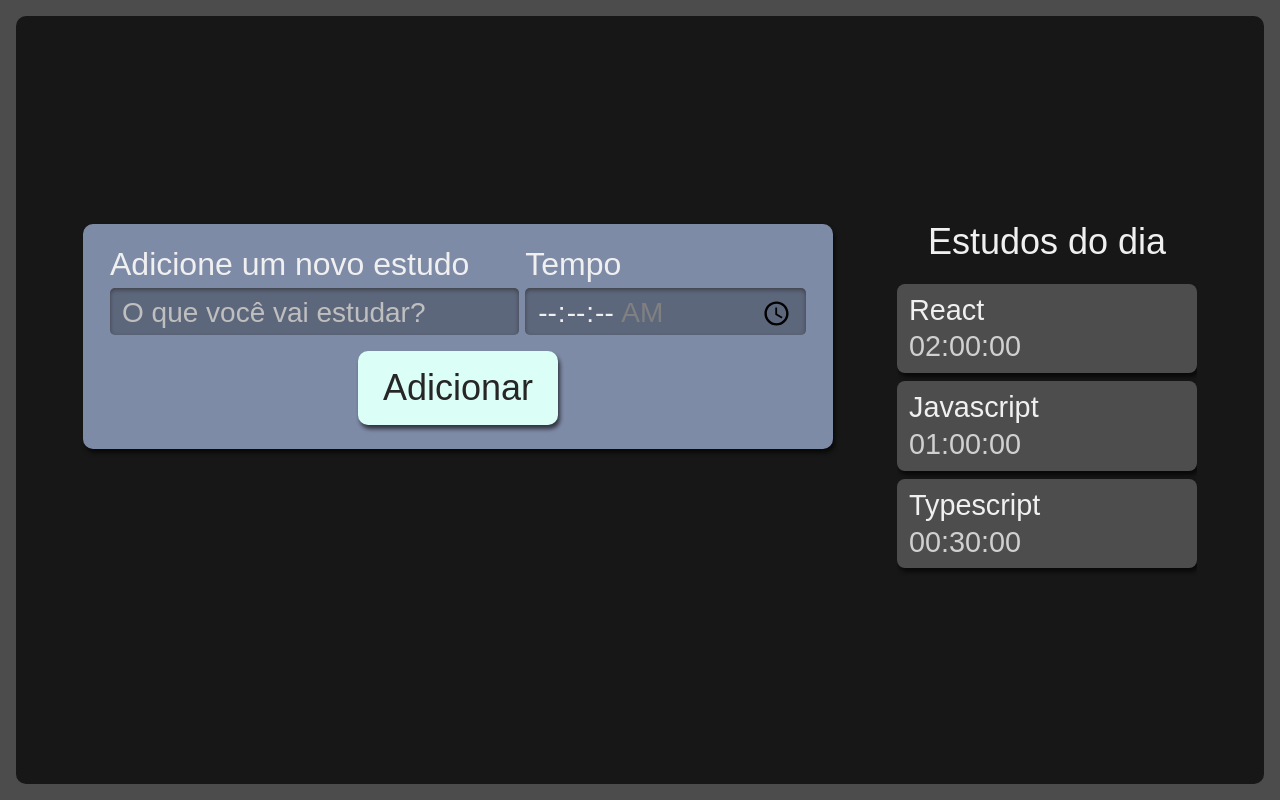
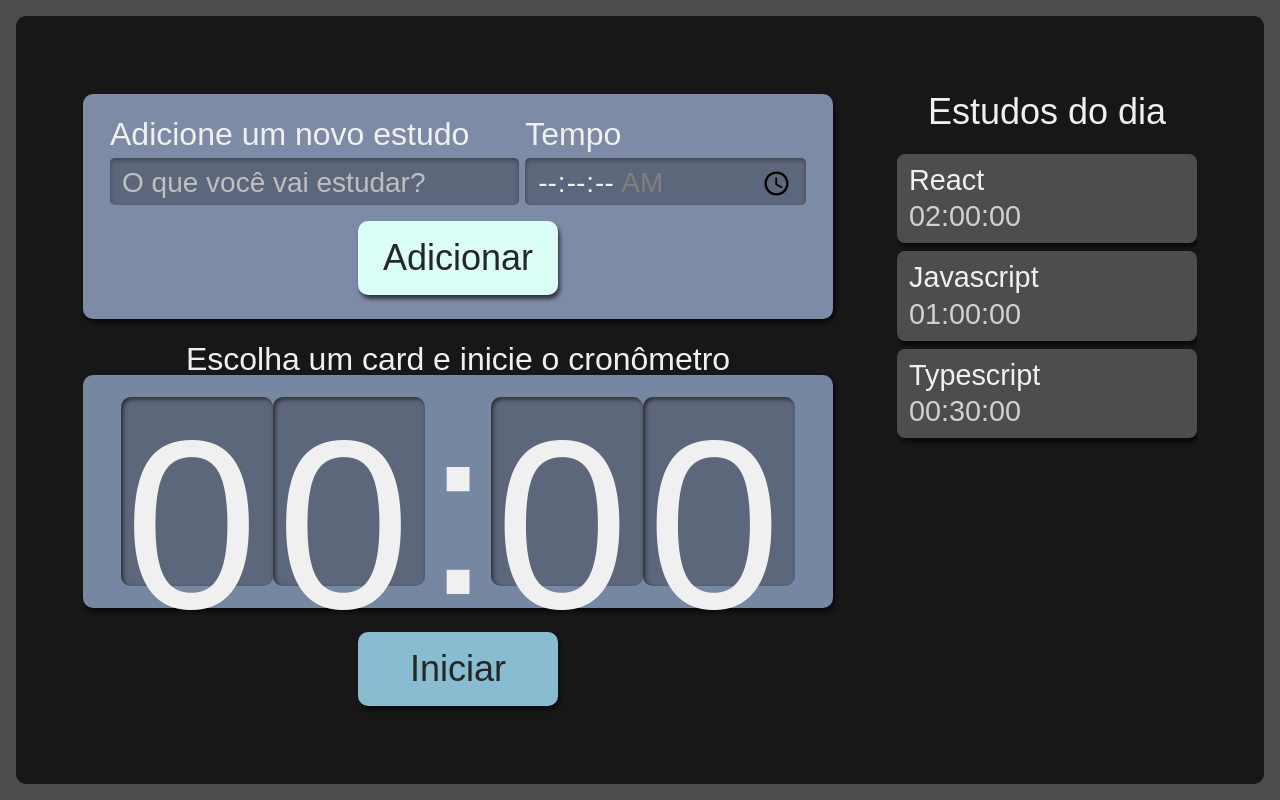
Before and after one commit to Nathalai/studies-oclock, a React (Create React App) app: page / in a window 1280 px wide. Built offline with nearby package versions, Linux system fonts and the light colour scheme.

Commit message:
adds props

```diff
--- a/src/components/Button/index.tsx
+++ b/src/components/Button/index.tsx
@@ -1,11 +1,11 @@
 import React from "react";
 import style from './Botao.module.scss';
 
-class Botao extends React.Component {
+class Botao extends React.Component <{ children: any }> {
     render() {
         return (
             <button className={style.botao}>
-                Adicionar
+                {this.props.children}
             </button>
         )
     }
--- /dev/null
+++ b/src/components/Cronometro/Cronometro.module.scss
@@ -0,0 +1,59 @@
+.cronometro {
+    display: flex;
+    flex-direction: column;
+    align-items: center;
+    grid-area: cronometro;
+
+    .relogioWrapper {
+      align-items: center;
+      background-color: #7687A1;
+      border-radius: 10px;
+      box-shadow: 2px 4px 4px #0000009F;
+      box-sizing: border-box;
+      display: flex;
+      font-size: 5rem;
+      justify-content: center;
+      margin-bottom: 24px;
+      padding: 16px 12px;
+      width: 100%;
+    }
+
+    .titulo {
+      font-size: 2rem;
+    }
+
+    button {
+      background-color: #88bcd1;
+      border-radius: 10px;
+      box-shadow: 2px 4px 4px #0000009F;
+      color: #272626;
+      cursor: pointer;
+      font-size: 1.25rem;
+      padding: 16px;
+      width: 150px;
+
+      &:active {
+        background-color: #7CA6B7;
+        box-shadow: 2px 2px 4px #0000009F inset;
+        cursor: auto;
+      }
+    }
+
+    @media screen and (min-width:1280px) {
+
+      .relogioWrapper{
+        font-size: 15rem;
+      }
+
+      p {
+        font-size: 2rem;
+      }
+
+      button {
+        grid-column-start: span 2;
+        justify-self: center;
+        width: 200px;
+        font-size: 2.25rem;
+      }
+    }
+  }
--- /dev/null
+++ b/src/components/Cronometro/Relogio/Relogio.module.scss
@@ -0,0 +1,21 @@
+.relogioNumero {
+    background-color: #5D677C;
+    box-shadow: 2px 2px 4px #2B2B2B inset;
+    height: 3.6rem;
+    width: 3rem;
+    padding: 8px 4px;
+    border-radius: 10px;
+
+    @media screen and (min-width:1280px) {
+      height: 10.8rem;
+      width: 9rem;
+    }
+  }
+
+  .relogioDivisao {
+    height: 4.2rem;
+
+    @media screen and (min-width:1280px) {
+      height: 12.6rem;
+    }
+  }
--- /dev/null
+++ b/src/components/Cronometro/Relogio/index.tsx
@@ -0,0 +1,14 @@
+import React from "react";
+import style from "./Relogio.module.scss";
+
+export default function Relogio() {
+    return (
+        <React.Fragment>
+            <span className={style.relogioNumero}>0</span>
+            <span className={style.relogioNumero}>0</span>
+            <span className={style.relogioDivisao}>:</span>
+            <span className={style.relogioNumero}>0</span>
+            <span className={style.relogioNumero}>0</span>
+        </React.Fragment>
+    )
+}
--- /dev/null
+++ b/src/components/Cronometro/index.tsx
@@ -0,0 +1,19 @@
+import Botao from "../Button";
+import Relogio from "./Relogio";
+import style from "./Cronometro.module.scss"
+
+export default function Cronometro() {
+    return (
+        <div className={style.cronometro}>
+            <p className={style.titulo}>
+               Escolha um card e inicie o cronômetro
+            </p>
+            <div className={style.relogioWrapper}>
+                <Relogio />
+            </div>
+            <Botao>
+                Iniciar
+            </Botao>
+        </div>
+    )
+}
--- a/src/components/Form/index.tsx
+++ b/src/components/Form/index.tsx
@@ -29,7 +29,9 @@
                         required
                     />
                 </div>
-                <Botao />
+                <Botao>
+                    Adicionar
+                </Botao>
             </form>
         )
     }
--- /dev/null
+++ b/src/components/List/Item/index.tsx
@@ -0,0 +1,11 @@
+import style from "../Lista.module.scss";
+
+export default function Item({ tema, tempo }: { tema: string, tempo: string }) {
+    return (
+        <li className={style.item}>
+            <h3> {tema} </h3>
+            <span> {tempo} </span>
+        </li>
+    )
+
+}
--- a/src/components/List/index.tsx
+++ b/src/components/List/index.tsx
@@ -1,4 +1,4 @@
-import React from "react";
+import Item from './Item';
 import style from './Lista.module.scss';
 
 function Lista() {
@@ -19,10 +19,9 @@
             </h2>
             <ul>
                 {tarefas.map((item, index) => (
-                    <li key={index} className={style.item}>
-                        <h3> {item.tema} </h3>
-                        <span> {item.tempo} </span>
-                    </li>
+                    <Item key={index}
+                        {...item}
+                    />
                 ))}
             </ul>
         </aside>
--- a/src/pages/App.tsx
+++ b/src/pages/App.tsx
@@ -1,4 +1,5 @@
 import React from 'react';
+import Cronometro from '../components/Cronometro';
 import Formulario from '../components/Form';
 import Lista from '../components/List';
 import style from './App.module.scss';
@@ -8,6 +9,7 @@
     <div className={style.AppStyle}>
       <Formulario />
       <Lista />
+      <Cronometro />
     </div>
   );
 }
```
Also changed, not shown: 1 other file (tests, documents, lock files or other folders).
